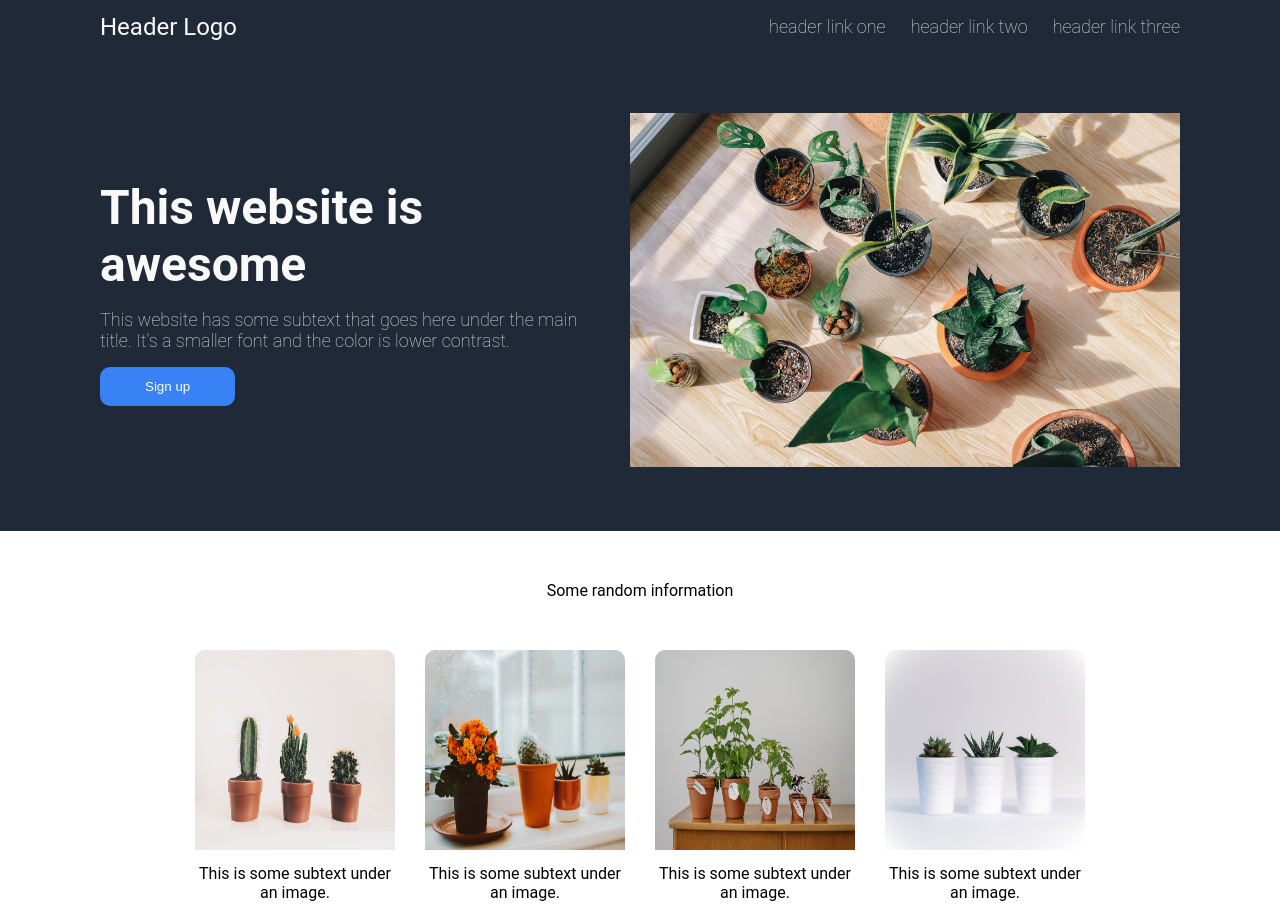
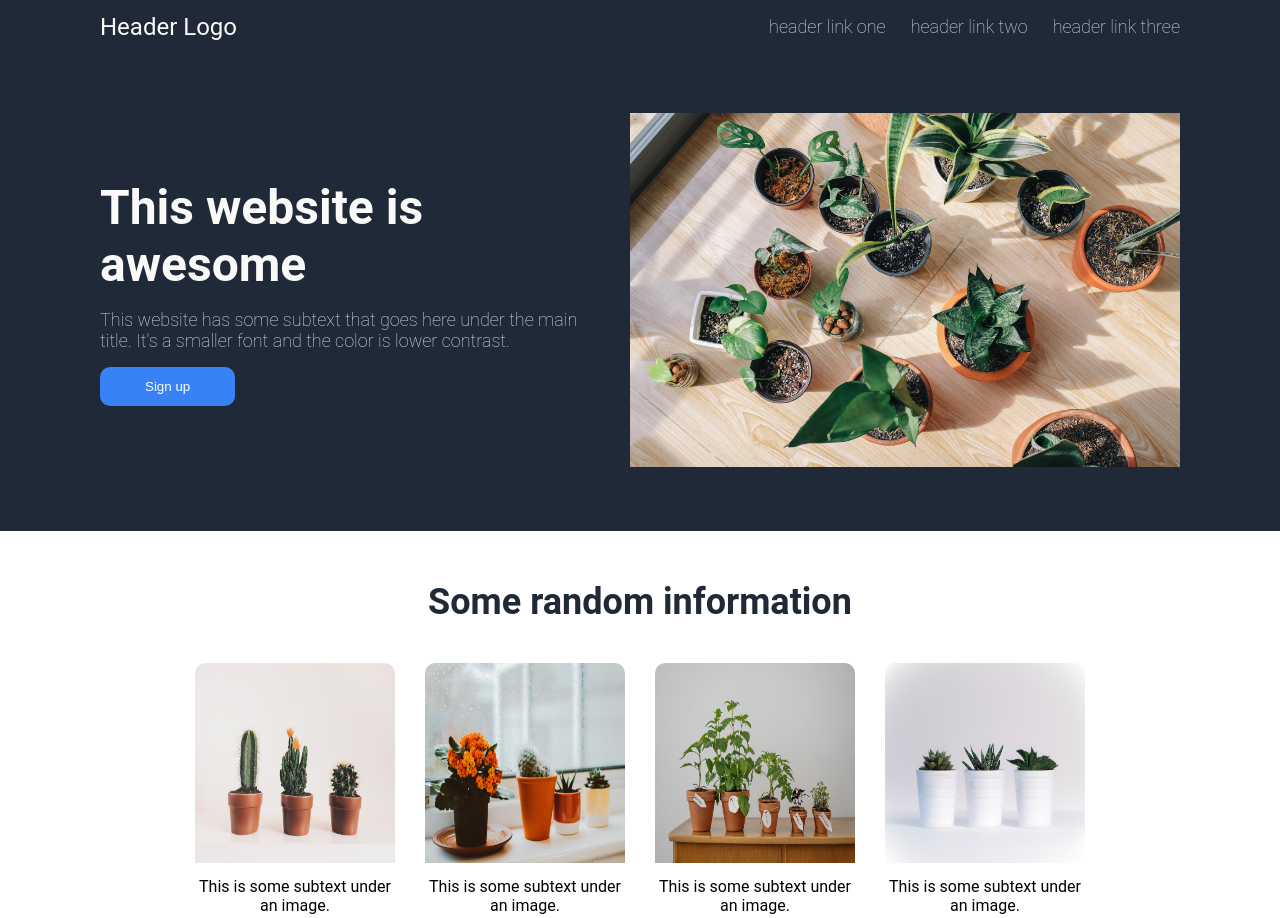
Before and after one commit to wastedthyme/landing-page-project, a plain HTML site: page index.html in a window 1280 px wide. Shown: the top 918 px of the page. Drawn offline with Linux system fonts and the light colour scheme.

Commit message:
added styling for the information section

```diff
--- a/style.css
+++ b/style.css
@@ -99,7 +99,10 @@ ul {
 
 .information-title {
     text-align: center;
-    margin: 50px;
+    margin: 40px;
+    font-size: 36px;
+    font-weight: bolder;
+    color:#1f2937;
 }
 
 .information-items img {
```
